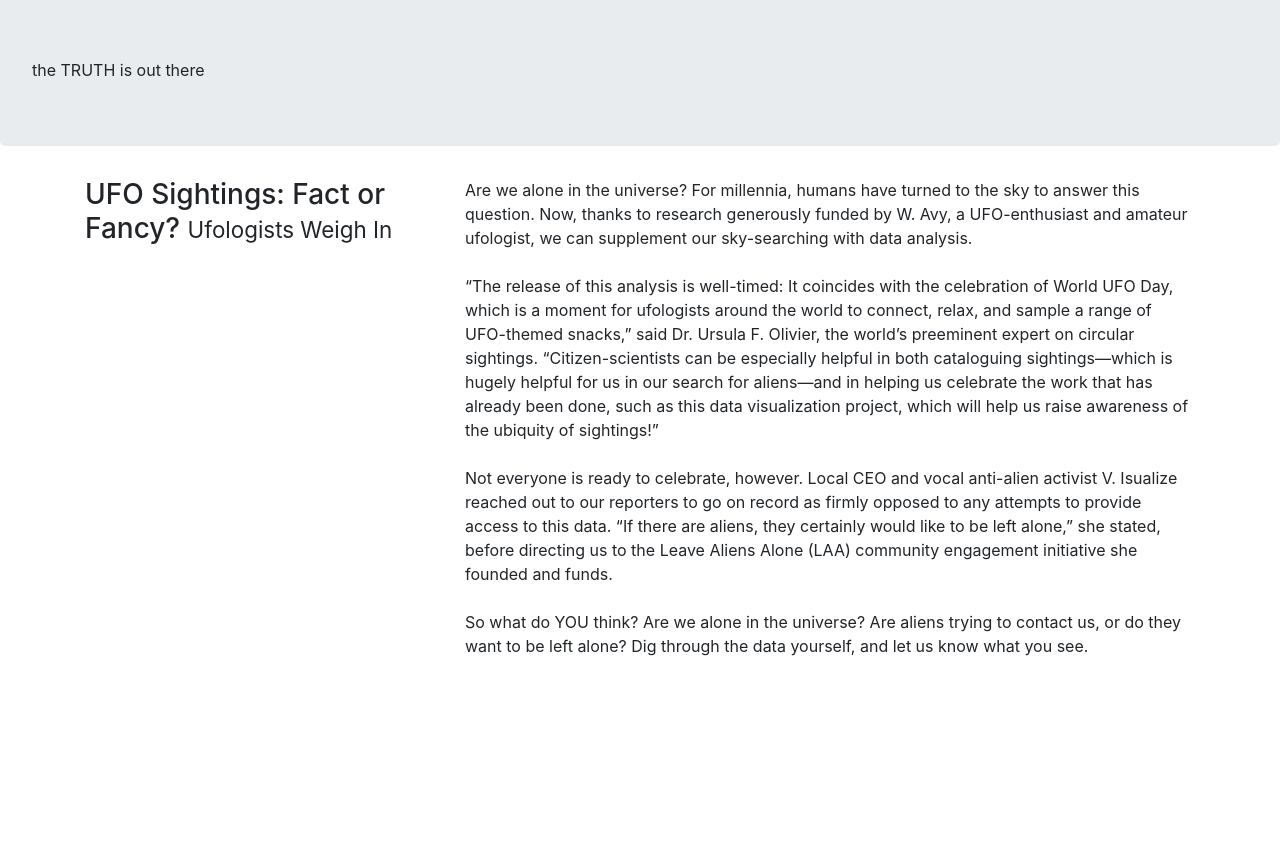
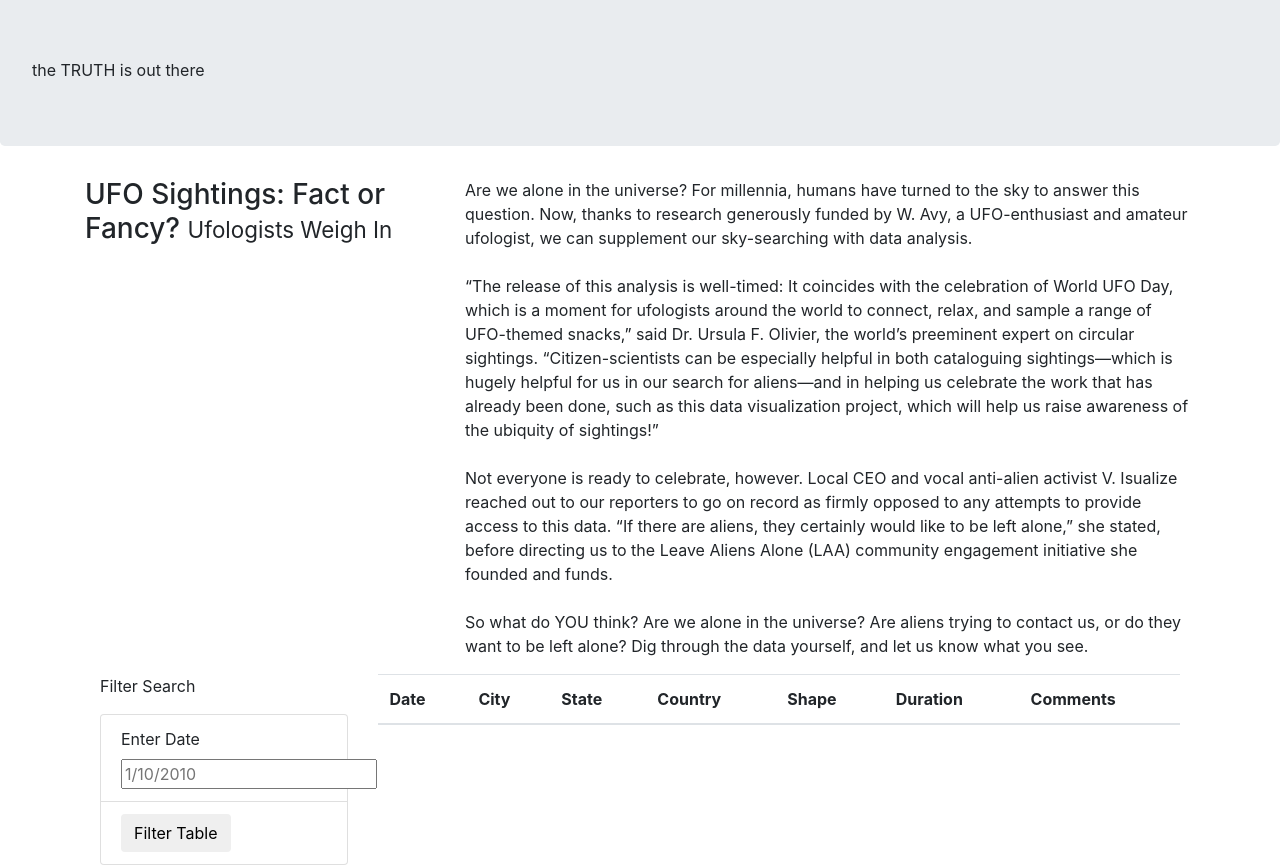
Before and after one commit to TrentBrunson/UFO, a plain HTML site: page index.html in a window 1280 px wide. Shown: the part 62-927 px from the top of the page. Before the commit the page ends 800 px from the top, so only its background shows below. Drawn offline with nearby package versions, Linux system fonts and the light colour scheme.

Commit message:
added dynamic table to HTML layout

```diff
--- a/index.html
+++ b/index.html
@@ -37,7 +37,39 @@
                     Not everyone is ready to celebrate, however. Local CEO and vocal anti-alien activist V. Isualize reached out to our reporters to go on record as firmly opposed to any attempts to provide access to this data. “If there are aliens, they certainly would like to be left alone,” she stated, before directing us to the Leave Aliens Alone (LAA) community engagement initiative she founded and funds.  <br><br>
                     So what do YOU think? Are we alone in the universe? Are aliens trying to contact us, or do they want to be left alone? Dig through the data yourself, and let us know what you see.
                 </p>
-
+            </div>
+        </div>
+        <div class="container fluid">
+            <div class="row">
+                <div class="col-md-3">
+                    <form>
+                        <p>Filter Search</p>
+                        <ul class="list-group">
+                            <li class="list-group-item">
+                                <label for="date">Enter Date</label>
+                                <input type="text" placeholder="1/10/2010" id="datetime"/>
+                            </li>
+                            <li class="list-group-item">
+                                <button id="filter-btn" type="button" class="btn btn-default">Filter Table</button>
+                            </li>
+                        </ul>
+                    </form>
+                </div>
+                <div class="col-md-9">
+                    <table class="table table-striped">
+                        <thead>
+                            <tr>
+                                <th>Date</th>
+                                <th>City</th>
+                                <th>State</th>
+                                <th>Country</th>
+                                <th>Shape</th>
+                                <th>Duration</th>
+                                <th>Comments</th>
+                            </tr>
+                        </thead>
+                    </table>
+                </div>
             </div>
         </div>
     </div>
```
